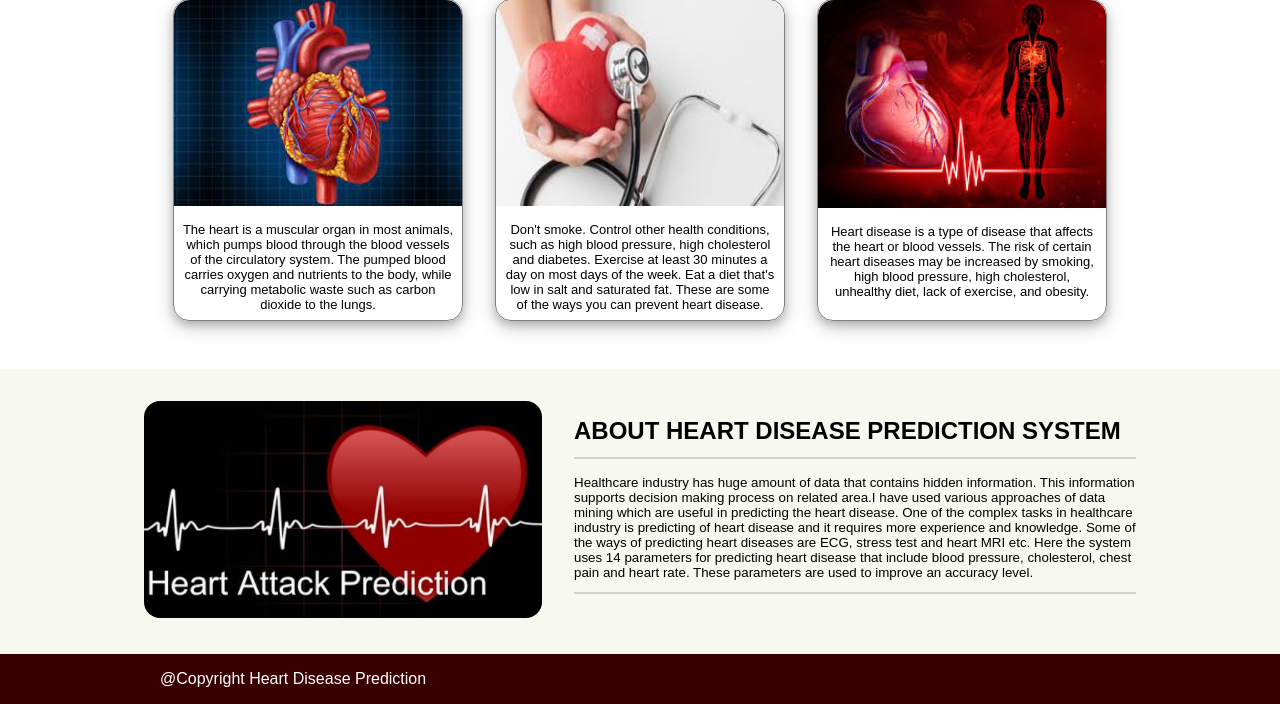
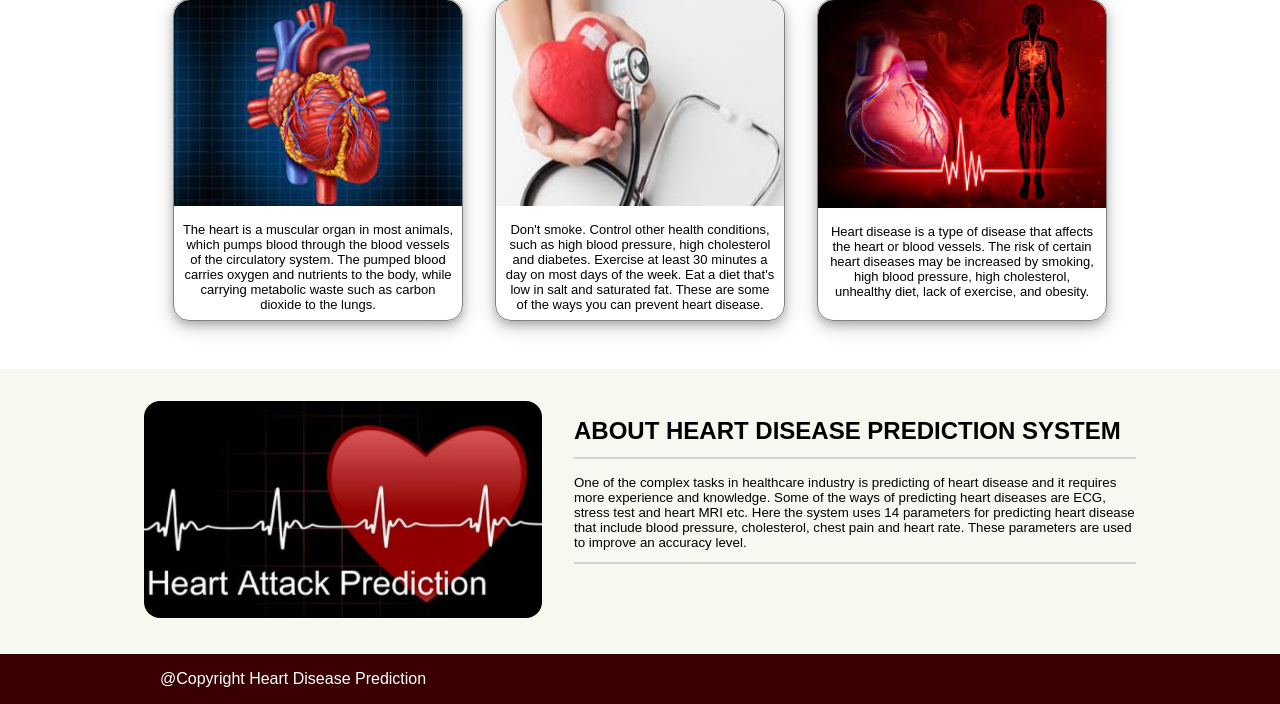
Before and after one commit to HarshGupta1101/frtheartdiseaseprediction, a Flask app: page / in a window 1280 px wide. Shown: the part 637-1341 px from the top of the page. Run offline with Flask 2, Linux system fonts and the light colour scheme.

Commit message:
Changed some styling

```diff
--- a/static/css/predictor.css
+++ b/static/css/predictor.css
@@ -10,8 +10,8 @@
 
 .back_arrow_btn{
     position: absolute;
-    top: 2rem;
-    left: 2rem;
+    top: 1rem;
+    left: 1rem;
     width: 2rem;
     height: 2rem;
     border-radius: 50%;
--- a/static/css/style.css
+++ b/static/css/style.css
@@ -150,8 +150,8 @@
   #top_btn {
     display: none;
     position: fixed;
-    bottom: 20px;
-    right: 30px;
+    bottom: 30px;
+    right: 40px;
     z-index: 99;
     font-size: 20px;
     border: none;
--- a/templates/main.html
+++ b/templates/main.html
@@ -75,12 +75,7 @@
         </div>
         <div class="about_text">
             <h2 class="about_text_heading">ABOUT HEART DISEASE PREDICTION SYSTEM</h2>
-            <p class="about_text_description" style="font-size: smaller;">Healthcare industry has huge amount of data
-                that contains hidden
-                information.
-                This information supports
-                decision making process on related area.I have used various approaches of data
-                mining which are useful in predicting the heart disease. One of the complex tasks in healthcare industry
+            <p class="about_text_description" style="font-size: smaller;">One of the complex tasks in healthcare industry
                 is predicting of heart disease and it requires more experience and knowledge. Some of the ways of
                 predicting heart diseases are ECG, stress test and heart MRI etc. Here the system uses 14 parameters for
                 predicting heart disease that include blood pressure, cholesterol, chest pain and heart rate. These
```
